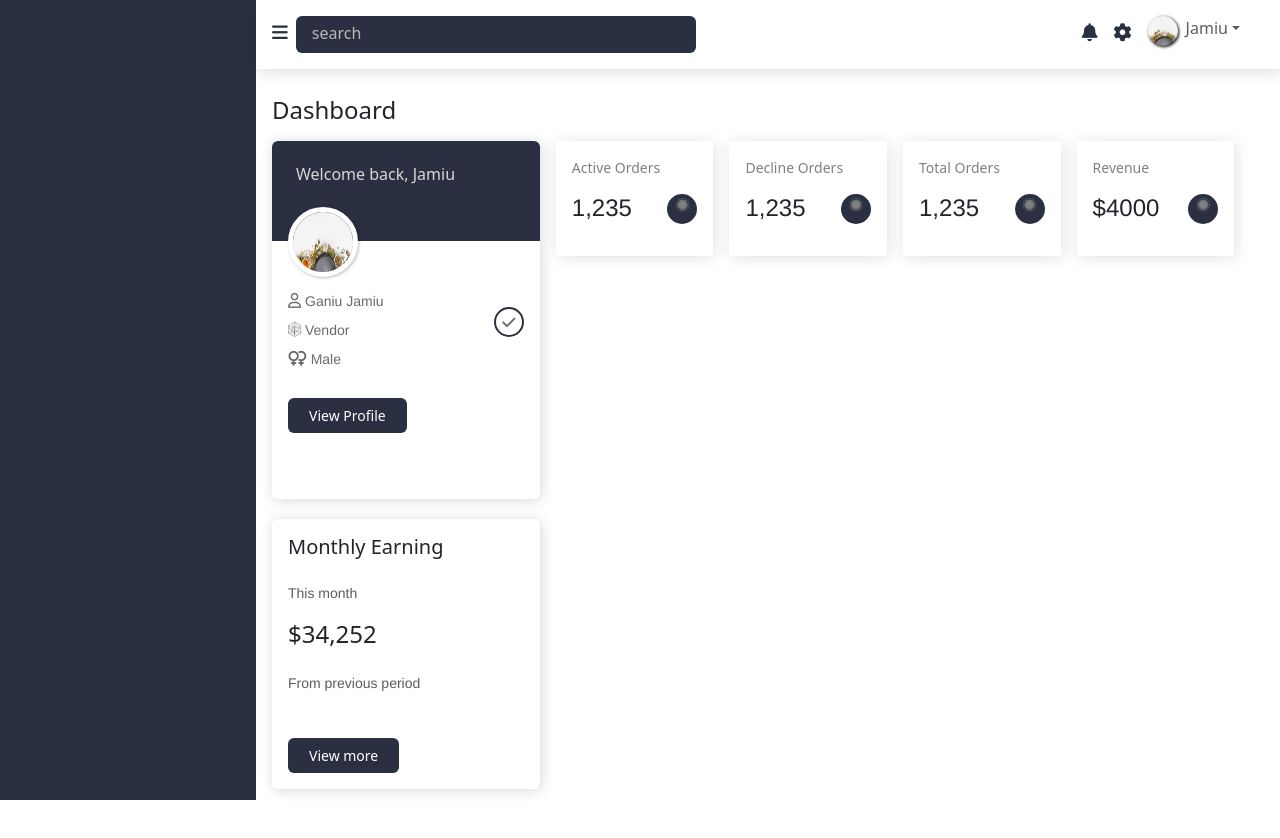
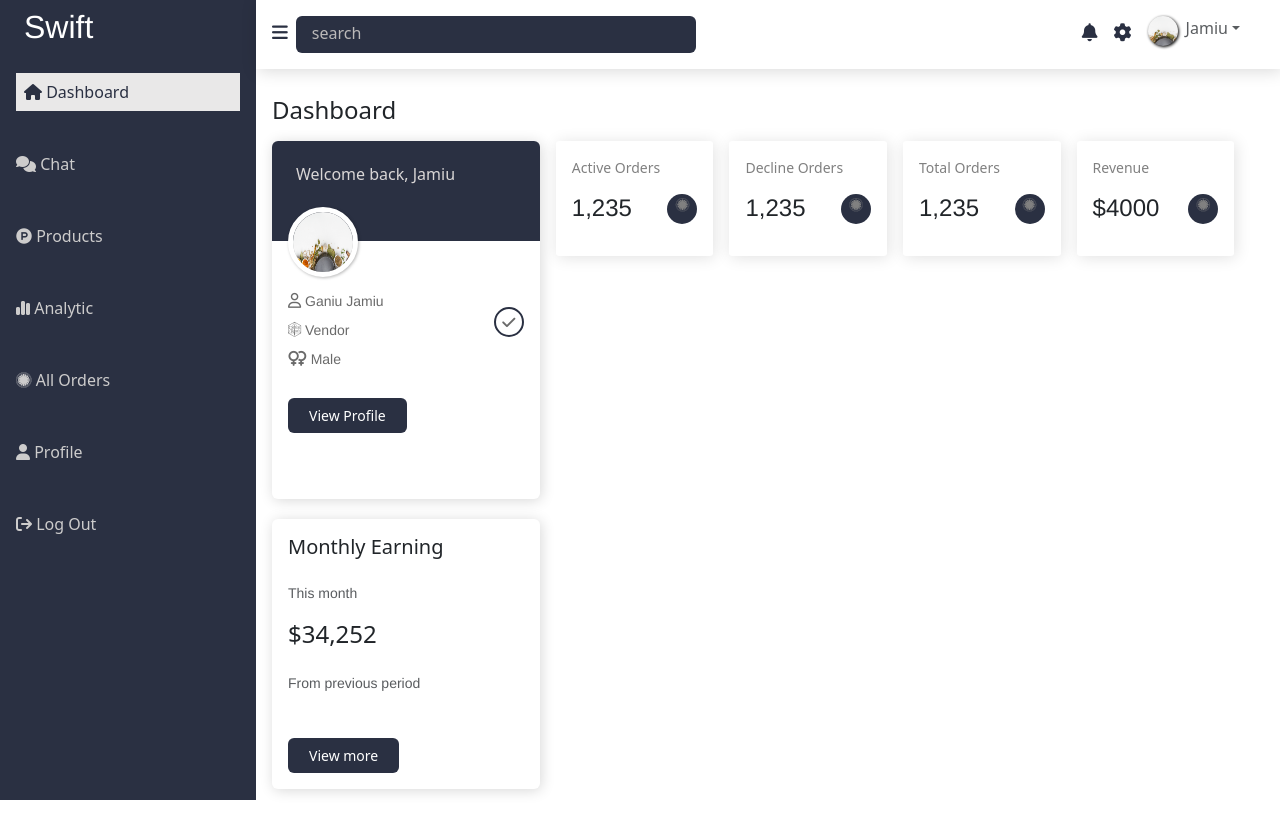
Before and after one commit to mario0070/food-delivery, a React (Vite) app: page /vendor-dashboard in a window 1280 px wide. Shown: the top 838 px of the page. Built offline with nearby package versions, Linux system fonts and the light colour scheme.

Commit message:
vendor dashboard

```diff
--- a/public/css/vendor_dashboard.css
+++ b/public/css/vendor_dashboard.css
@@ -12,8 +12,56 @@
     width: 20%;
     height: 100vh;
     padding: 1em;
+    padding-top: 0em;
     transition: .2s;
     position: fixed;
+    overflow: scroll;
+}
+
+.vendor_dashboard .sidebar h2{
+    font-family: 'Franklin Gothic Medium', 'Arial Narrow', Arial, sans-serif;
+    position: fixed;
+    background-color: var(--primary);
+    width: 20%;
+}
+
+.vendor_dashboard .sidebar h2 a{
+    color: white;
+    text-decoration: none;
+}
+
+.vendor_dashboard .sidebar .links{
+    padding-top: 4em;
+    overflow: scroll;
+}
+
+.vendor_dashboard .sidebar .links p {
+    color: var(--secondary);
+    width: 100%;
+    padding-bottom: 1em;
+    padding-top: 1em;
+}
+
+.vendor_dashboard .sidebar .links .active{
+    background-color: rgb(233, 232, 232);
+    color: var(--primary);
+    padding: .5em;
+    padding-right: 8em;
+    text-align: start;
+}
+
+.vendor_dashboard .sidebar .links p a:hover{
+    transition: .2s;
+    color: rgb(255, 255, 255);
+}
+
+.vendor_dashboard .sidebar .links p a{
+    color: rgb(205, 204, 204);
+    text-decoration: none;
+    transition: .2s;
+    width: max-content;
+    white-space: nowrap;
+    padding-right: 8em;
 }
 
 .vendor_dashboard .sidebar.active{
--- a/src/pages/vendor_dashboard.jsx
+++ b/src/pages/vendor_dashboard.jsx
@@ -16,8 +16,20 @@ export default function VendorDashboard() {
   return (
     <div className='vendor_dashboard d-flex'>
       <div className="sidebar">
+          <div className="top">
+            <h2 className='p-2 mb-4 text-white'><a href="/">Swift</a></h2>
+            <div className="links">
+              <p className=""><a href="" className='active'><i class="fa-solid fa-house"></i> Dashboard</a></p>
+              <p className=""><a href=""><i class="fa-solid fa-comments"></i> Chat</a></p>
+              <p className=""><a href=""><i class="fa-brands fa-product-hunt"></i> Products</a></p>
+              <p className=""><a href=""><i class="fa-solid fa-chart-simple"></i> Analytic</a></p>
+              <p className=""><a href=""><i class="fa-brands fa-first-order-alt"></i> All Orders</a></p>
+              <p className=""><a href=""><i class="fa-solid fa-user"></i> Profile</a></p>
+              <p className=""><a href=""><i class="fa-solid fa-arrow-right-from-bracket"></i> Log Out</a></p>
+            </div>
+          </div>
+      </div>
 
-      </div>
       <div className="main_content">
         <div className="topbar d-flex">
             <div className="d-flex">
```
